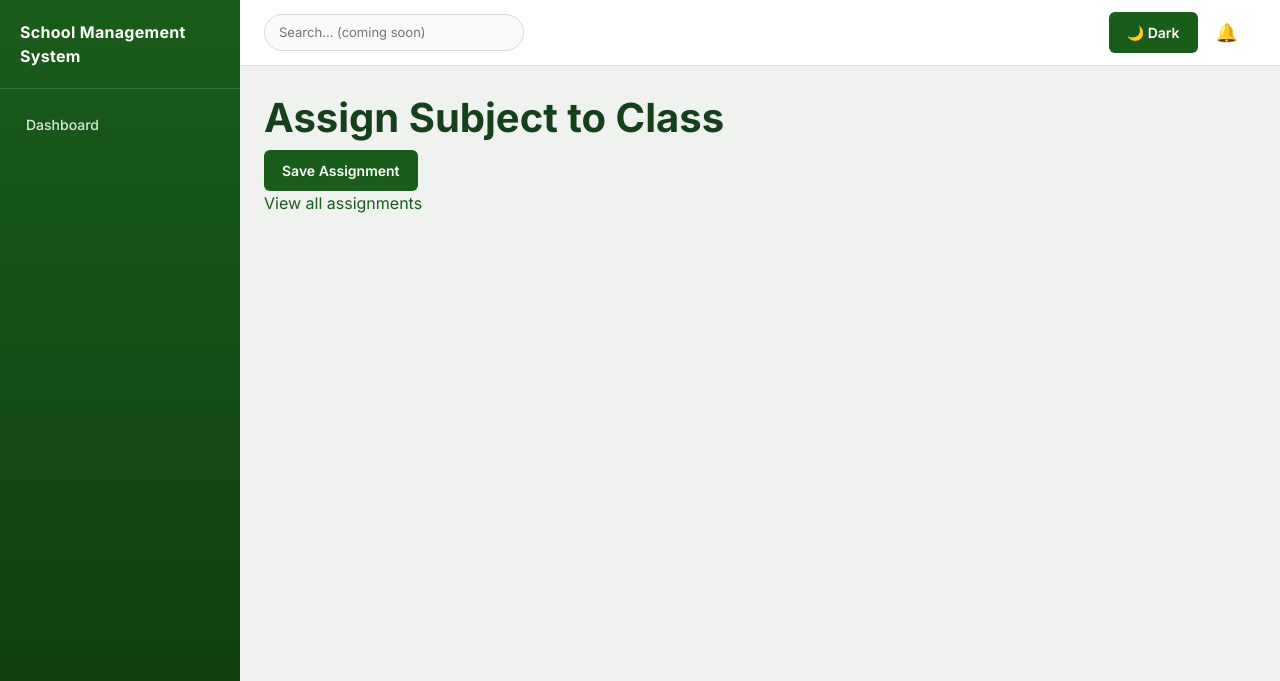
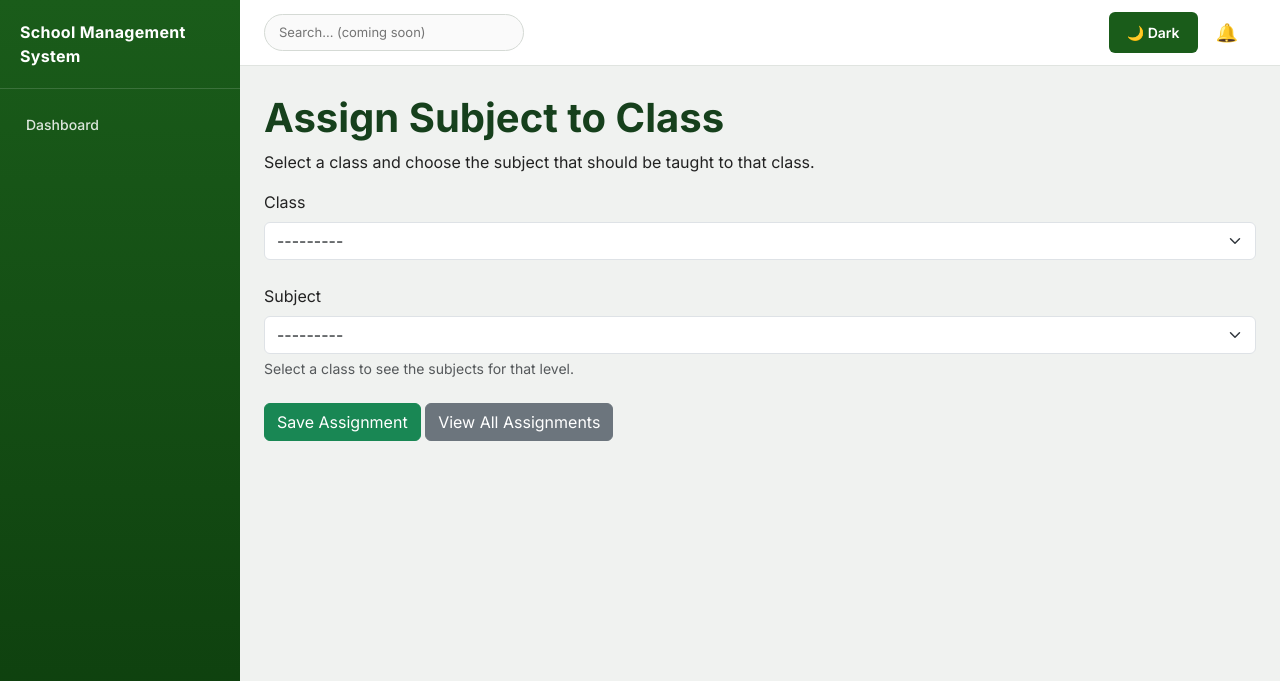
Before and after one commit to Obagoldpaul/school-result-system, a Django app: template subjects/templates/subjects/assign_subject.html in a window 1280 px wide. Shown: the top 681 px of the page. Run offline with Django 5.2, Linux system fonts and the light colour scheme; the template is opened without the code that fills it, so the values that code supplies are empty.

Commit message:
Add level-aware individual subject assignment

```diff
--- a/subjects/templates/subjects/assign_subject.html
+++ b/subjects/templates/subjects/assign_subject.html
@@ -1,11 +1,261 @@
 {% extends 'base.html' %}
+
 {% block title %}Assign Subject to Class{% endblock %}
+
 {% block content %}
-<h1>Assign Subject to Class</h1>
-<form method="POST">
-    {% csrf_token %}
-    {{ form.as_p }}
-    <button type="submit">Save Assignment</button>
-</form>
-<p><a href="{% url 'class_subject_list' %}">View all assignments</a></p>
+
+<div class="section-card">
+
+    <h1>Assign Subject to Class</h1>
+
+    <p>
+        Select a class and choose the subject that should be taught
+        to that class.
+    </p>
+
+    <form method="POST">
+
+        {% csrf_token %}
+
+        {% if form.non_field_errors %}
+            <div class="alert alert-danger">
+                {{ form.non_field_errors }}
+            </div>
+        {% endif %}
+
+        <!-- CLASS -->
+        <div class="mb-4">
+
+            <label
+                for="id_school_class"
+                class="form-label"
+            >
+                Class
+            </label>
+
+            <select
+                name="school_class"
+                id="id_school_class"
+                class="form-select"
+                required
+            >
+                <option value="">
+                    ---------
+                </option>
+
+                {% for school_class in form.school_class.field.queryset %}
+
+                    <option
+                        value="{{ school_class.id }}"
+                        data-section="{{ school_class.section }}"
+                        {% if form.school_class.value|stringformat:"s" == school_class.id|stringformat:"s" %}
+                            selected
+                        {% endif %}
+                    >
+                        {{ school_class.name }}
+                    </option>
+
+                {% endfor %}
+
+            </select>
+
+            {% for error in form.school_class.errors %}
+                <div class="text-danger small mt-1">
+                    {{ error }}
+                </div>
+            {% endfor %}
+
+        </div>
+
+
+        <!-- SUBJECT -->
+        <div class="mb-4">
+
+            <label
+                for="id_subject"
+                class="form-label"
+            >
+                Subject
+            </label>
+
+            <select
+                name="subject"
+                id="id_subject"
+                class="form-select"
+                required
+            >
+
+                <option value="">
+                    ---------
+                </option>
+
+                {% for subject in form.subject.field.queryset %}
+
+                    <option
+                        value="{{ subject.id }}"
+                        data-level="{{ subject.level }}"
+                        {% if form.subject.value|stringformat:"s" == subject.id|stringformat:"s" %}
+                            selected
+                        {% endif %}
+                    >
+                        {{ subject.name }}
+                    </option>
+
+                {% endfor %}
+
+            </select>
+
+            <div
+                id="subject-level-help"
+                class="form-text"
+            >
+                Select a class to see the subjects for that level.
+            </div>
+
+            {% for error in form.subject.errors %}
+                <div class="text-danger small mt-1">
+                    {{ error }}
+                </div>
+            {% endfor %}
+
+        </div>
+
+
+        <button
+            type="submit"
+            class="btn btn-success"
+        >
+            Save Assignment
+        </button>
+
+        <a
+            href="{% url 'class_subject_list' %}"
+            class="btn btn-secondary"
+        >
+            View All Assignments
+        </a>
+
+    </form>
+
+</div>
+
+
+<script>
+
+    function getSubjectLevelForClass(classSection) {
+
+        if (
+            classSection === "PRE_PRIMARY" ||
+            classSection === "PRIMARY"
+        ) {
+            return "PRIMARY";
+        }
+
+        if (
+            classSection === "JUNIOR_SECONDARY" ||
+            classSection === "SENIOR_SECONDARY"
+        ) {
+            return "SECONDARY";
+        }
+
+        return null;
+    }
+
+
+    function filterSubjects() {
+
+        const classSelect =
+            document.getElementById("id_school_class");
+
+        const subjectSelect =
+            document.getElementById("id_subject");
+
+        const levelHelp =
+            document.getElementById("subject-level-help");
+
+        if (!classSelect || !subjectSelect) {
+            return;
+        }
+
+        const selectedOption =
+            classSelect.options[classSelect.selectedIndex];
+
+        const allowedLevel =
+            selectedOption && selectedOption.value
+                ? getSubjectLevelForClass(
+                    selectedOption.dataset.section
+                )
+                : null;
+
+
+        Array.from(subjectSelect.options).forEach(
+            option => {
+
+                if (!option.value) {
+                    option.style.display = "";
+                    return;
+                }
+
+                const subjectLevel =
+                    option.dataset.level;
+
+                if (
+                    allowedLevel &&
+                    subjectLevel === allowedLevel
+                ) {
+
+                    option.style.display = "";
+
+                } else {
+
+                    option.style.display = "none";
+
+                    if (option.selected) {
+                        option.selected = false;
+                    }
+                }
+            }
+        );
+
+
+        if (allowedLevel === "PRIMARY") {
+
+            levelHelp.textContent =
+                "Showing Primary subjects only.";
+
+        } else if (allowedLevel === "SECONDARY") {
+
+            levelHelp.textContent =
+                "Showing Secondary subjects only.";
+
+        } else {
+
+            levelHelp.textContent =
+                "Select a class to see the subjects for that level.";
+        }
+    }
+
+
+    document.addEventListener(
+        "DOMContentLoaded",
+        function () {
+
+            const classSelect =
+                document.getElementById("id_school_class");
+
+            if (!classSelect) {
+                return;
+            }
+
+            classSelect.addEventListener(
+                "change",
+                filterSubjects
+            );
+
+            filterSubjects();
+        }
+    );
+
+</script>
+
 {% endblock %}
```
